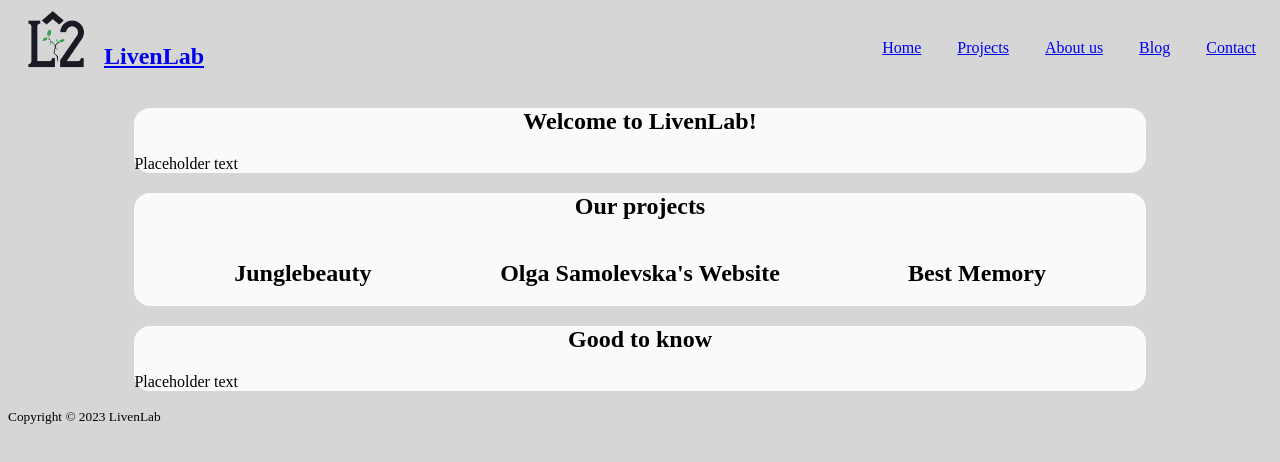
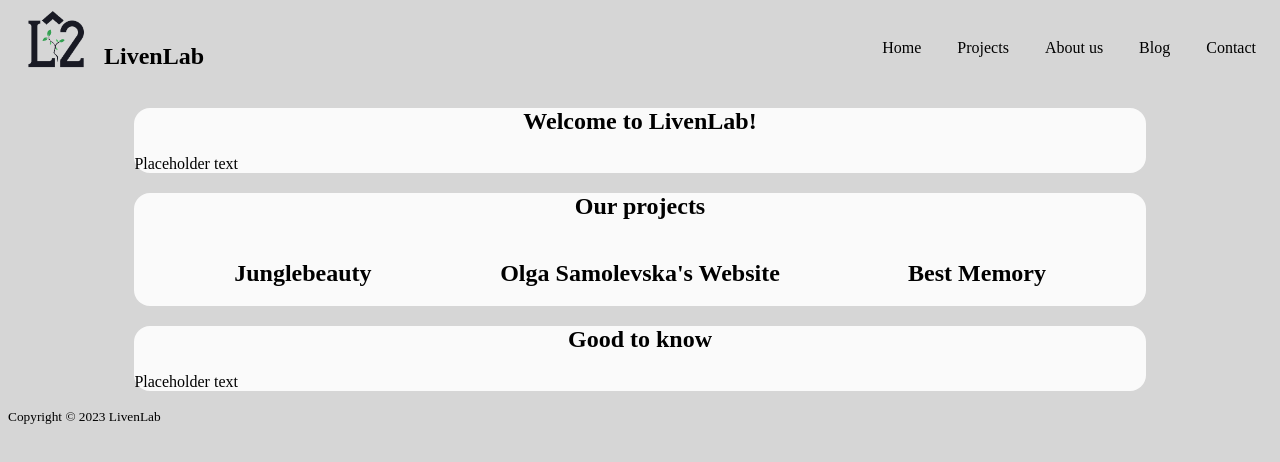
Before and after one commit to DaniilPaskal/livenlab, a website: page index.html in a window 1280 px wide. Drawn offline with nearby package versions, Linux system fonts and the light colour scheme.

Commit message:
Worked on navbar CSS

```diff
--- a/styles.css
+++ b/styles.css
@@ -1,6 +1,7 @@
 :root {
     --background-gray: rgb(214, 214, 214);
     --background-white: rgb(250, 250, 250);
+    --text-black: rgb(0, 0, 0);
 }
 
 body {
@@ -60,6 +61,15 @@ body {
     display: flex;
     align-items: center;
     justify-content: space-between;
+}
+
+.navbar a {
+    color: var(--text-black);
+    text-decoration: none;
+}
+
+.navbar a:hover {
+    text-decoration: underline;
 }
 
 .logo-container {
```
